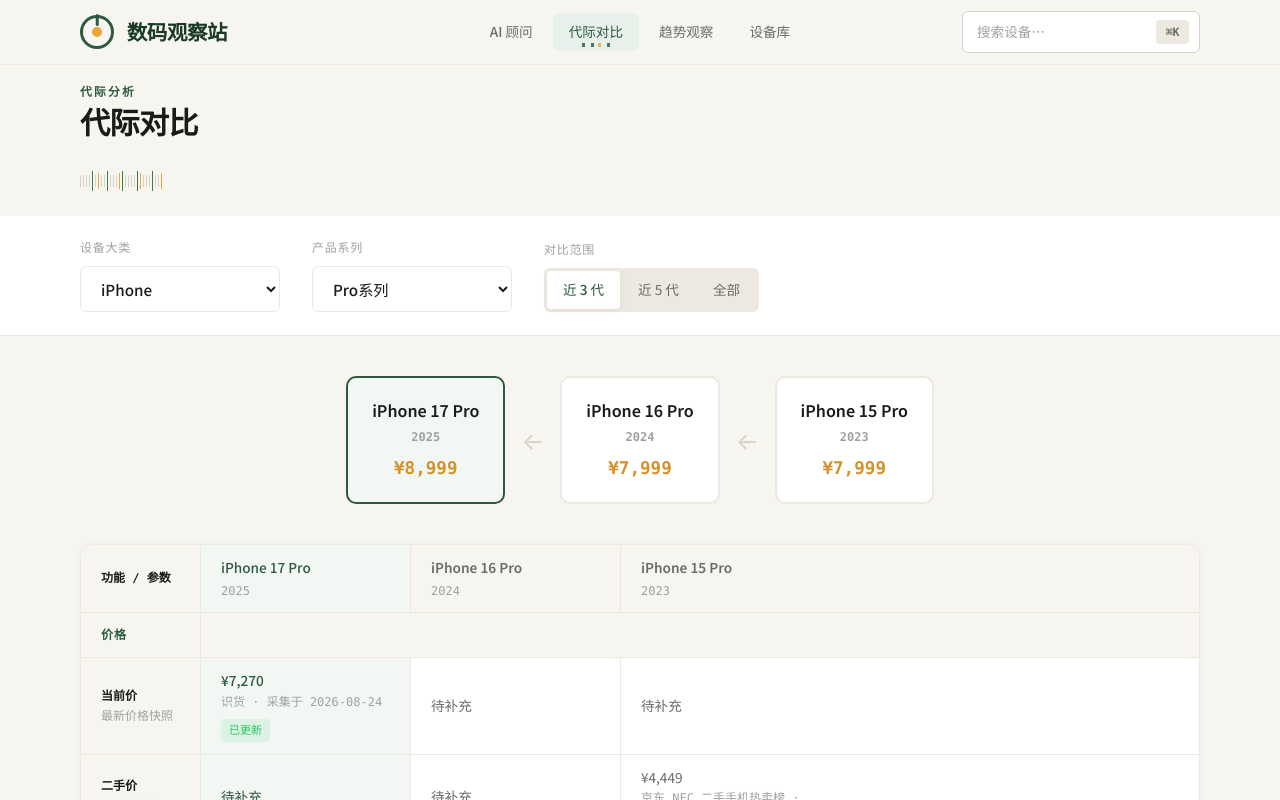
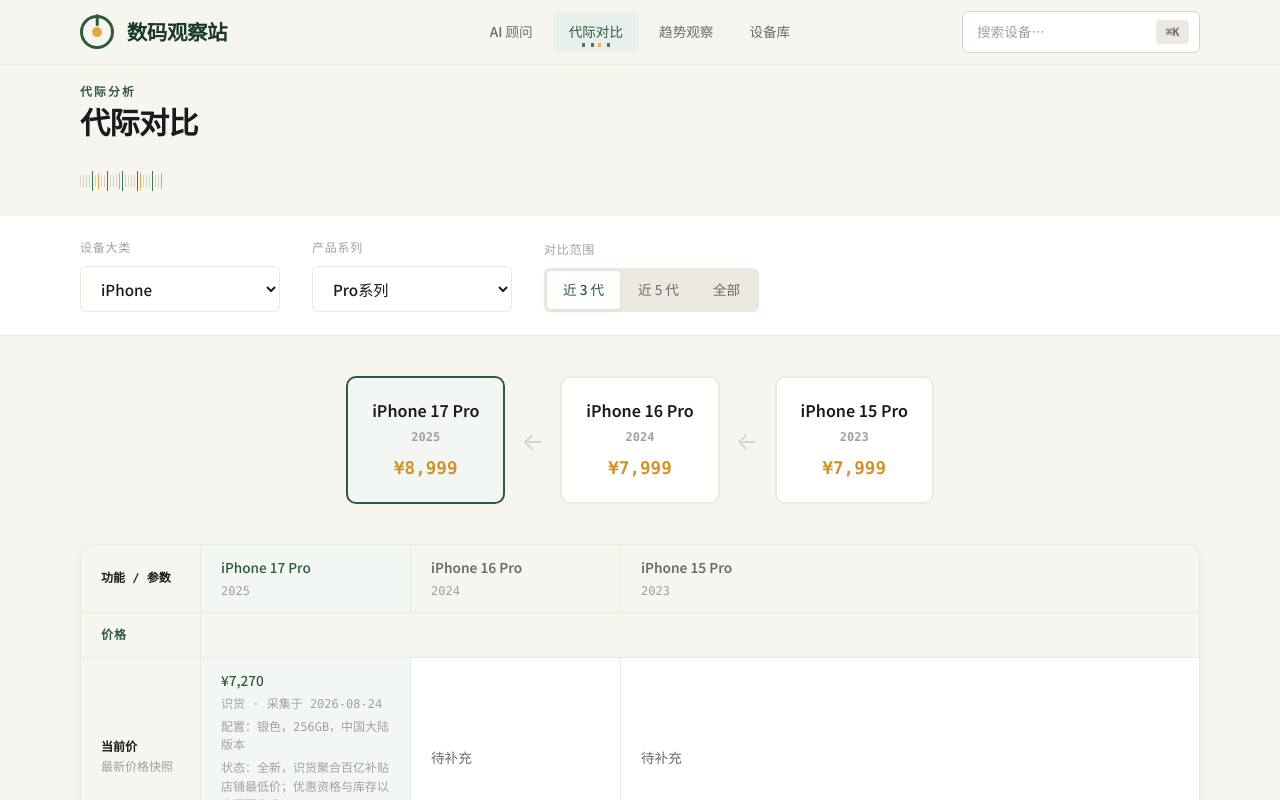
Before and after one commit to LighthouseXy/ai-device-evolution, a Next.js app: page /compare in a window 1280 px wide. Shown: the top 800 px of the page. Built offline with nearby package versions, Linux system fonts and the light colour scheme.

Commit message:
fix(compare): show price snapshot details

```diff
--- a/src/app/compare/page.tsx
+++ b/src/app/compare/page.tsx
@@ -32,7 +32,7 @@
   label: string;
   hint?: string;
   getValue: (device: (typeof allDevicesFlat)[number]) => string;
-  getMeta?: (device: (typeof allDevicesFlat)[number]) => string | null;
+  getMeta?: (device: (typeof allDevicesFlat)[number]) => string[] | null;
   isNumeric?: boolean;
   isCurrency?: boolean;
 };
@@ -40,9 +40,16 @@
 function formatPriceMeta(price: PriceField | undefined) {
   if (typeof price?.value !== "number") return null;
 
-  return [price.sourceName, price.observedAt ? `采集于 ${price.observedAt}` : null]
+  const source = [price.sourceName, price.observedAt ? `采集于 ${price.observedAt}` : null]
     .filter((value): value is string => Boolean(value))
-    .join(" · ") || null;
+    .join(" · ");
+  const lines = [
+    source,
+    price.configuration ? `配置：${price.configuration}` : null,
+    price.condition ? `状态：${price.condition}` : null,
+  ].filter((value): value is string => Boolean(value));
+
+  return lines.length > 0 ? lines : null;
 }
 
 const comparisonFields: ComparisonField[] = [
@@ -316,14 +323,17 @@
                       <span>{field.label}</span>
                       {field.hint ? <small>{field.hint}</small> : null}
                     </div>
-                    {devices.map((device, index) => (
+                    {devices.map((device, index) => {
+                      const meta = field.getMeta?.(device);
+
+                      return (
                         <div
                           className={`compare-v2-cell${index === 0 ? " is-highlight" : ""}${index === 0 && hasChanged ? " has-change" : ""}`}
                           key={device.id}
                         >
                           <span className="compare-v2-value">
                             <span>{buildComparisonValue(device, field)}</span>
-                          {field.getMeta?.(device) ? <small>{field.getMeta(device)}</small> : null}
+                            {meta?.map((line) => <small key={line}>{line}</small>)}
                           </span>
                           {index === 0 && hasChanged ? (
                             <span className="compare-change-badge is-up">
@@ -331,7 +341,8 @@
                             </span>
                           ) : null}
                         </div>
-                    ))}
+                      );
+                    })}
                   </div>
                 );
               })}
--- a/src/app/globals.css
+++ b/src/app/globals.css
@@ -995,6 +995,7 @@
 .compare-v2-value {
   min-width: 0;
   display: grid;
+  gap: 0.15rem;
 }
 
 .compare-v2-cell.is-highlight {
```
Lines whose indentation alone changed are shown as unchanged.
